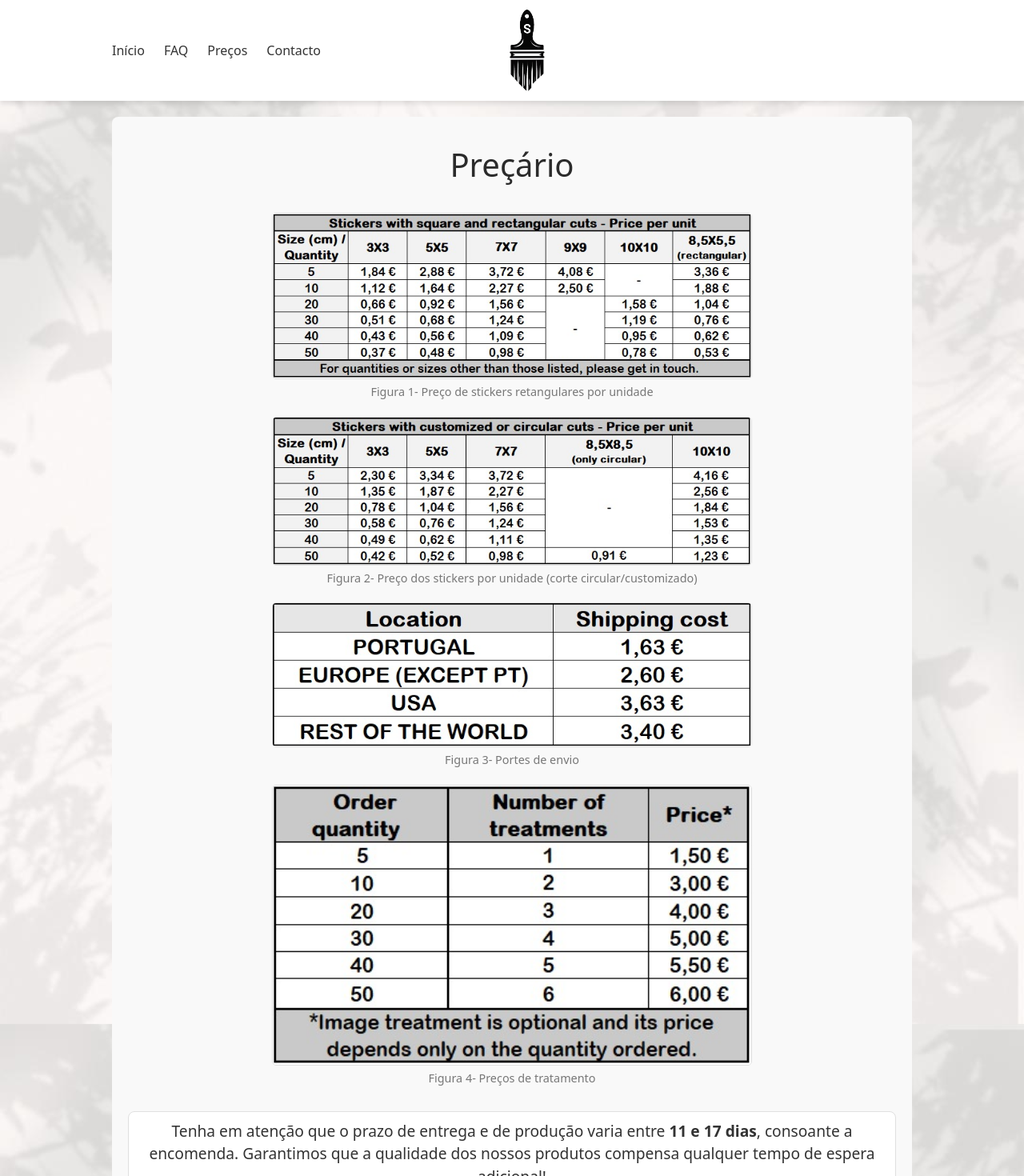
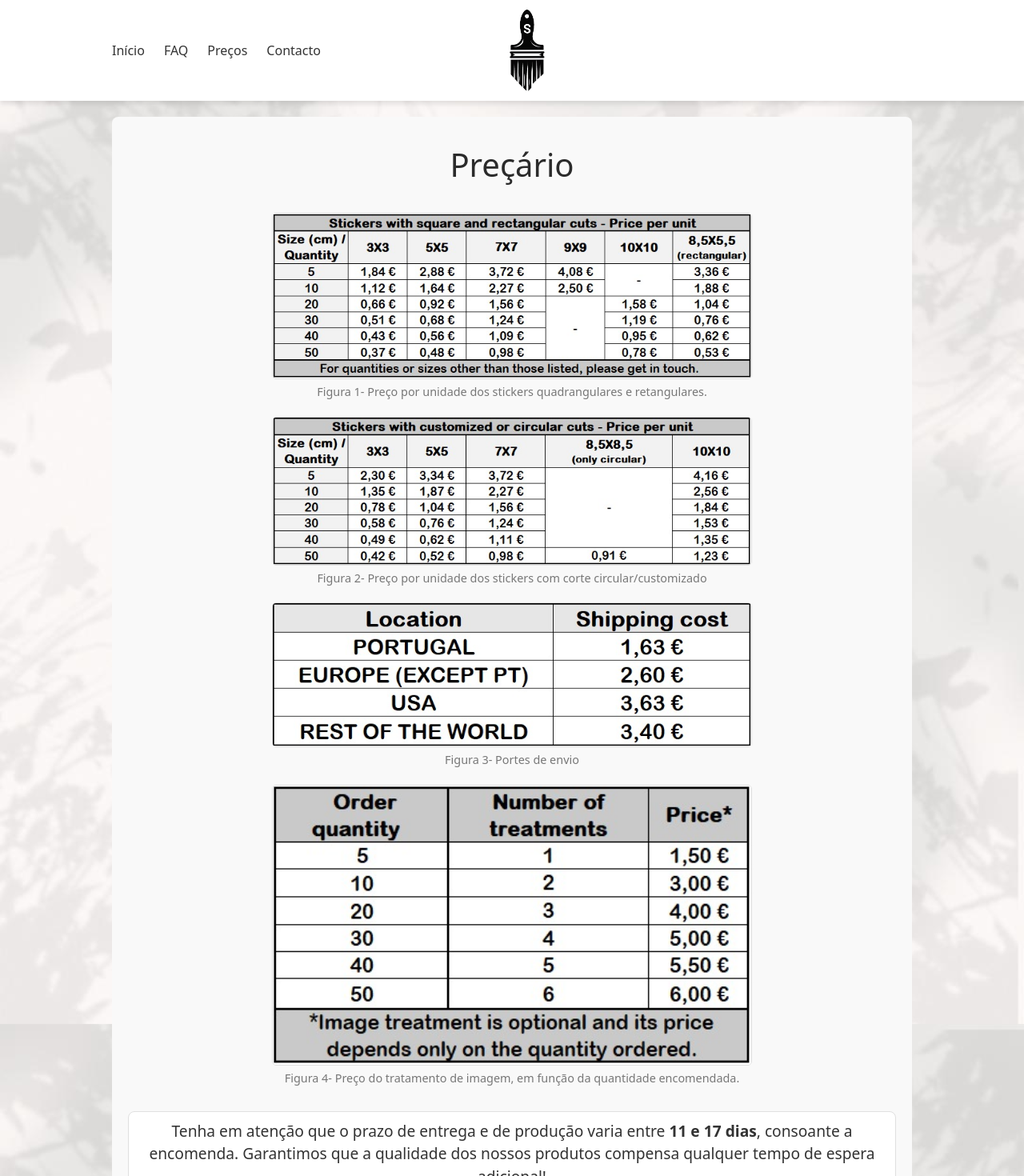
Before and after one commit to AurelioMiranda/surd, a Next.js app: page /precos in a window 1280 px wide. Shown: the top 1470 px of the page at 80% size. Built offline with nearby package versions, Linux system fonts and the light colour scheme.

Commit message:
Pricing image caption changes.

```diff
--- a/src/app/precos/page.js
+++ b/src/app/precos/page.js
@@ -8,12 +8,12 @@ export default function Precos() {
 
         <div className={styles.priceImageContainer987}>
           <img src="square-or-rectangle-price.jpeg" alt="Stickers price per unit (rectangular)" className={styles.precoImage987} />
-          <p className={styles.imageCaption987}>Figura 1- Preço de stickers retangulares por unidade</p>
+          <p className={styles.imageCaption987}>Figura 1- Preço por unidade dos stickers quadrangulares e retangulares.</p>
         </div>
 
         <div className={styles.priceImageContainer987}>
           <img src="circular-or-customized-price.jpeg" alt="Stickers price per unit (circular/customizable)" className={styles.precoImage987} />
-          <p className={styles.imageCaption987}>Figura 2- Preço dos stickers por unidade (corte circular/customizado)</p>
+          <p className={styles.imageCaption987}>Figura 2- Preço por unidade dos stickers com corte circular/customizado</p>
         </div>
 
         <div className={styles.priceImageContainer987}>
@@ -23,7 +23,7 @@ export default function Precos() {
 
         <div className={styles.priceImageContainer987}>
           <img src="treatment-prices.jpeg" alt="Treatment prices" className={styles.precoImage987} />
-          <p className={styles.imageCaption987}>Figura 4- Preços de tratamento</p>
+          <p className={styles.imageCaption987}>Figura 4- Preço do tratamento de imagem, em função da quantidade encomendada.</p>
         </div>
 
         <div className={styles.deliveryInfo987}>
```
Also changed, not shown: 1 other file (tests, documents, lock files or other folders).
